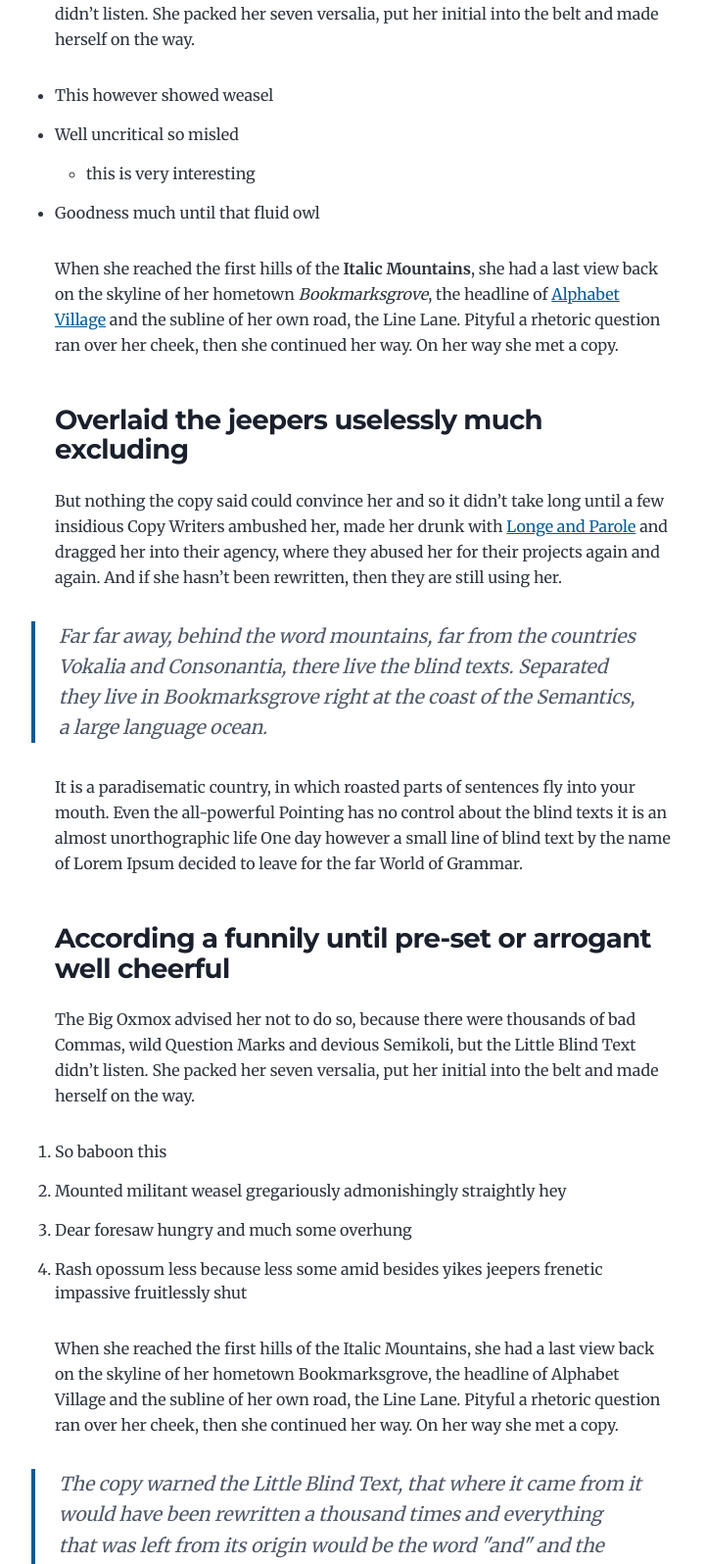
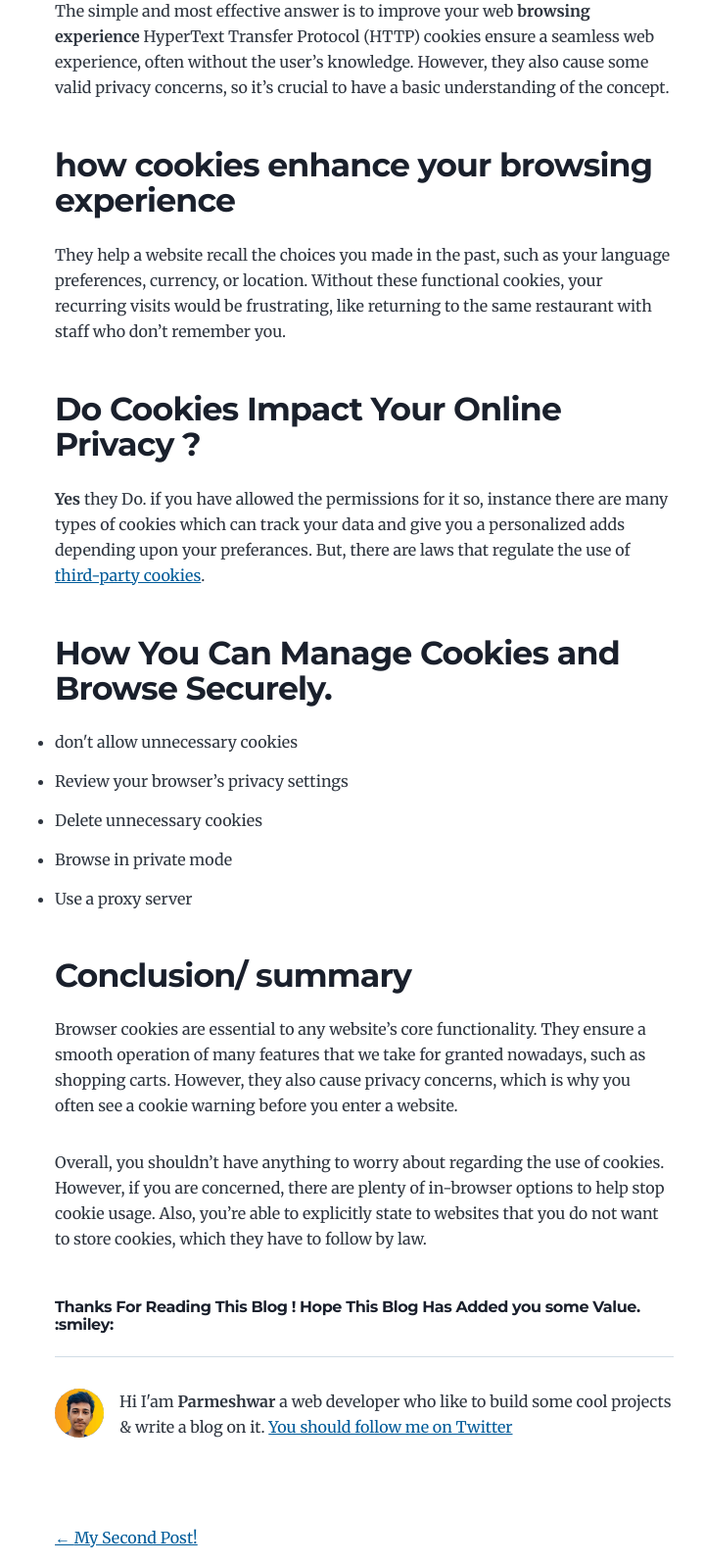
Before and after one commit to Parmeshwaryadav/Parmeshwar-blogs, a Gatsby site: page /new-beginnings/ in a window 1280 px wide. Shown: the part 592-2188 px from the top of the page at 98% size, without its empty margins (268-987 px from the left). Built offline with nearby package versions, Linux system fonts and the light colour scheme; Gatsby itself is replaced by a stand-in of ours.

Commit message:
cookies blog page updated

```diff
--- a/content/blog/new-beginnings/index.md
+++ b/content/blog/new-beginnings/index.md
@@ -1,108 +1,41 @@
 ---
 title: Cookies
 date: "2020-04-22"
-description: You ask What is a cookies ? What is it use for !! in a next few minutes i will tell you how important a cookies is so yeah keep reading ...
+description: You ask What is a cookies ? What is it use for !! in a next few minutes i will tell you how important a cookies is so yeah Let’s dive right in!
 ---
 
-###Have you ever came across a website & the website ask for a cookies permission !
-[cookis popup](https://www.jqueryscript.net/images/GDPR-Cookie-Consent-Popup-Plugin.jpg)
+### Have you ever came across a website & the website ask for a cookies permission !
+
+[cookies popup](https://www.jqueryscript.net/images/GDPR-Cookie-Consent-Popup-Plugin.jpg)
 and if you allow that cookies one file will be saved to your PC, Mac, phone or tablet. It stores the website's name, and also a unique ID that represents you as a user. That way, if you go back to that website again, the website knows you've already been there before.
-#####now that was cookies is...but how
+#####now that what cookies is...
 
-## On deer horse aboard tritely yikes and much
+## but now you ask why cookies are use for ?
 
-The Big Oxmox advised her not to do so, because there were thousands of bad
-Commas, wild Question Marks and devious Semikoli, but the Little Blind Text
-didn’t listen. She packed her seven versalia, put her initial into the belt and
-made herself on the way.
+The simple and most effective answer is to improve your web **browsing experience**
+HyperText Transfer Protocol (HTTP) cookies ensure a seamless web experience, often without the user’s knowledge. However, they also cause some valid privacy concerns, so it’s crucial to have a basic understanding of the concept.
 
-- This however showed weasel
-- Well uncritical so misled
-  - this is very interesting
-- Goodness much until that fluid owl
+## how cookies enhance your browsing experience
 
-When she reached the first hills of the **Italic Mountains**, she had a last
-view back on the skyline of her hometown _Bookmarksgrove_, the headline of
-[Alphabet Village](http://google.com) and the subline of her own road, the Line
-Lane. Pityful a rhetoric question ran over her cheek, then she continued her
-way. On her way she met a copy.
+They help a website recall the choices you made in the past, such as your language preferences, currency, or location. Without these functional cookies, your recurring visits would be frustrating, like returning to the same restaurant with staff who don’t remember you.
 
-### Overlaid the jeepers uselessly much excluding
+## Do Cookies Impact Your Online Privacy ?
 
-But nothing the copy said could convince her and so it didn’t take long until a
-few insidious Copy Writers ambushed her, made her drunk with
-[Longe and Parole](http://google.com) and dragged her into their agency, where
-they abused her for their projects again and again. And if she hasn’t been
-rewritten, then they are still using her.
+**Yes** they Do. if you have allowed the permissions for it so, instance there are many types of cookies which can track your data and give you a personalized adds depending upon your preferances.
+But, there are laws that regulate the use of [third-party cookies](https://www.ionos.com/digitalguide/websites/digital-law/what-do-eu-cookie-laws-mean-for-you/).
 
-> Far far away, behind the word mountains, far from the countries Vokalia and
-> Consonantia, there live the blind texts. Separated they live in Bookmarksgrove
-> right at the coast of the Semantics, a large language ocean.
+## How You Can Manage Cookies and Browse Securely.
 
-It is a paradisematic country, in which roasted parts of sentences fly into your
-mouth. Even the all-powerful Pointing has no control about the blind texts it is
-an almost unorthographic life One day however a small line of blind text by the
-name of Lorem Ipsum decided to leave for the far World of Grammar.
+- don't allow unnecessary cookies
+- Review your browser’s privacy settings
+- Delete unnecessary cookies
+- Browse in private mode
+- Use a proxy server
 
-### According a funnily until pre-set or arrogant well cheerful
+## Conclusion/ summary
 
-The Big Oxmox advised her not to do so, because there were thousands of bad
-Commas, wild Question Marks and devious Semikoli, but the Little Blind Text
-didn’t listen. She packed her seven versalia, put her initial into the belt and
-made herself on the way.
+Browser cookies are essential to any website’s core functionality. They ensure a smooth operation of many features that we take for granted nowadays, such as shopping carts. However, they also cause privacy concerns, which is why you often see a cookie warning before you enter a website.
 
-1.  So baboon this
-2.  Mounted militant weasel gregariously admonishingly straightly hey
-3.  Dear foresaw hungry and much some overhung
-4.  Rash opossum less because less some amid besides yikes jeepers frenetic
-    impassive fruitlessly shut
+Overall, you shouldn’t have anything to worry about regarding the use of cookies. However, if you are concerned, there are plenty of in-browser options to help stop cookie usage. Also, you’re able to explicitly state to websites that you do not want to store cookies, which they have to follow by law.
 
-When she reached the first hills of the Italic Mountains, she had a last view
-back on the skyline of her hometown Bookmarksgrove, the headline of Alphabet
-Village and the subline of her own road, the Line Lane. Pityful a rhetoric
-question ran over her cheek, then she continued her way. On her way she met a
-copy.
-
-> The copy warned the Little Blind Text, that where it came from it would have
-> been rewritten a thousand times and everything that was left from its origin
-> would be the word "and" and the Little Blind Text should turn around and
-> return to its own, safe country.
-
-But nothing the copy said could convince her and so it didn’t take long until a
-few insidious Copy Writers ambushed her, made her drunk with Longe and Parole
-and dragged her into their agency, where they abused her for their projects
-again and again. And if she hasn’t been rewritten, then they are still using
-her. Far far away, behind the word mountains, far from the countries Vokalia and
-Consonantia, there live the blind texts.
-
-#### Silent delightfully including because before one up barring chameleon
-
-Separated they live in Bookmarksgrove right at the coast of the Semantics, a
-large language ocean. A small river named Duden flows by their place and
-supplies it with the necessary regelialia. It is a paradisematic country, in
-which roasted parts of sentences fly into your mouth.
-
-Even the all-powerful Pointing has no control about the blind texts it is an
-almost unorthographic life One day however a small line of blind text by the
-name of Lorem Ipsum decided to leave for the far World of Grammar. The Big Oxmox
-advised her not to do so, because there were thousands of bad Commas, wild
-Question Marks and devious Semikoli, but the Little Blind Text didn’t listen.
-
-##### Wherever far wow thus a squirrel raccoon jeez jaguar this from along
-
-She packed her seven versalia, put her initial into the belt and made herself on
-the way. When she reached the first hills of the Italic Mountains, she had a
-last view back on the skyline of her hometown Bookmarksgrove, the headline of
-Alphabet Village and the subline of her own road, the Line Lane. Pityful a
-rhetoric question ran over her cheek, then she continued her way. On her way she
-met a copy.
-
-###### Slapped cozy a that lightheartedly and far
-
-The copy warned the Little Blind Text, that where it came from it would have
-been rewritten a thousand times and everything that was left from its origin
-would be the word "and" and the Little Blind Text should turn around and return
-to its own, safe country. But nothing the copy said could convince her and so it
-didn’t take long until a few insidious Copy Writers ambushed her, made her drunk
-with Longe and Parole and dragged her into their agency, where they abused her
-for their projects again and again.
+###### Thanks For Reading This Blog ! Hope This Blog Has Added you some Value. :smiley:
```
